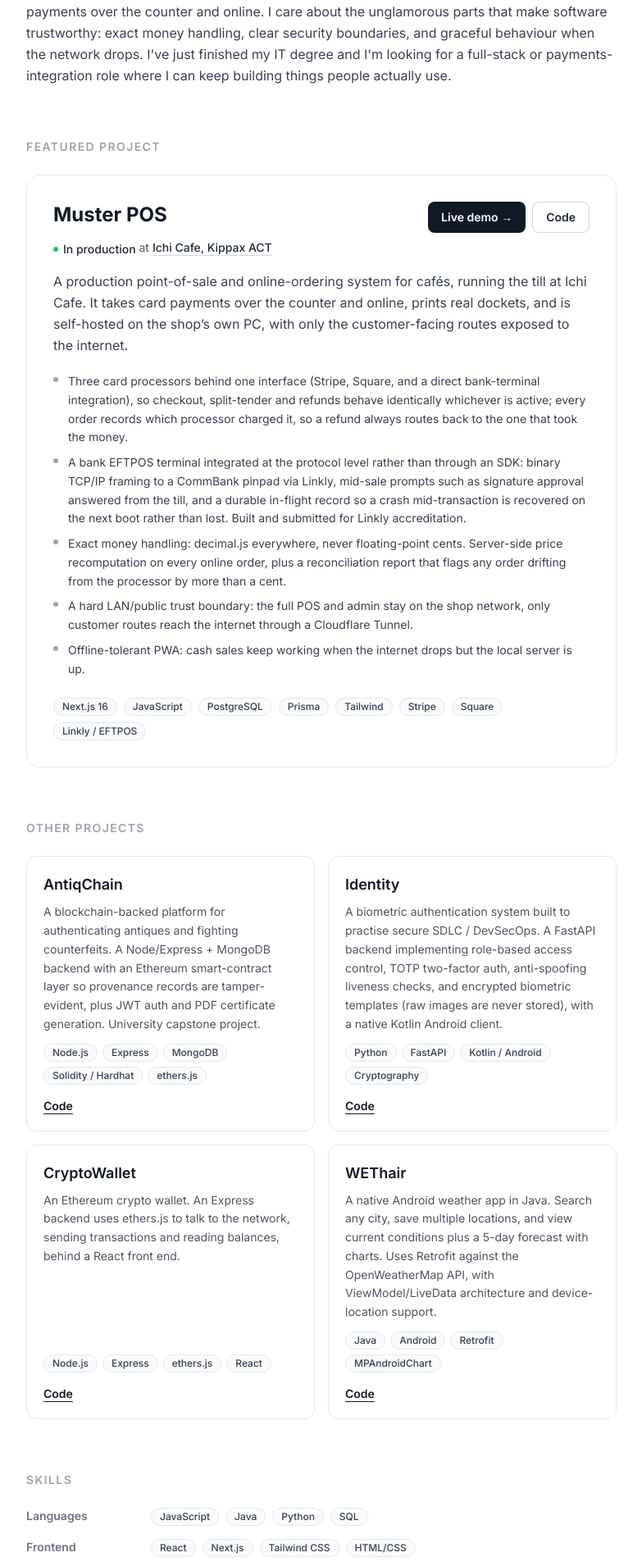
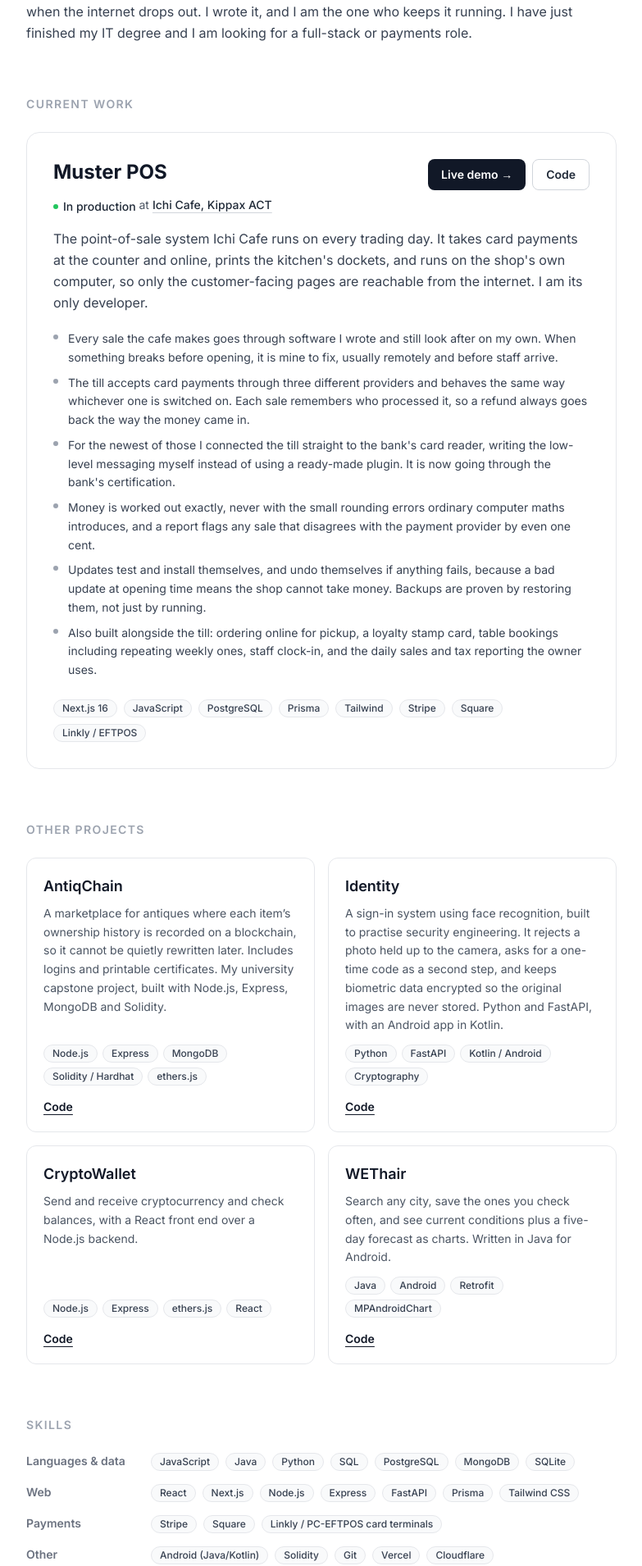
Before and after one commit to phuanh20001/portfolio, a Next.js app: page / in a window 1280 px wide. Shown: the part 530-2440 px from the top of the page at 82% size, without its empty margins (248-1031 px from the left). Built offline with nearby package versions, Linux system fonts and the light colour scheme.

Commit message:
Refine résumé content for clarity and update project descriptions to better reflect current work and skills

```diff
--- a/src/app/page.js
+++ b/src/app/page.js
@@ -119,7 +119,7 @@
       )}
 
       {/* ── Featured project: Muster POS ─────────────────────────────────── */}
-      <Section id="featured" title="Featured Project">
+      <Section id="featured" title="Current work">
         <article className="group rounded-2xl border border-gray-200 dark:border-gray-700 p-6 sm:p-8 transition duration-300 hover:border-gray-300 dark:hover:border-gray-600 hover:shadow-lg hover:shadow-gray-200/60 dark:hover:shadow-black/40">
           <div className="flex items-start justify-between gap-4 flex-wrap">
             <h3 className="text-2xl font-bold">{featuredProject.name}</h3>
--- a/src/data/profile.js
+++ b/src/data/profile.js
@@ -8,7 +8,7 @@
   name: 'Ngoc Phu Anh Nguyen',
   // The one line under your name. Aim for a role + specialty, e.g.
   // "Full-stack developer — I build production web apps end to end".
-  tagline: 'Full-stack developer who builds and ships production systems, with a focus on payments & integrations',
+  tagline: 'Full-stack developer. I build and look after the systems a business runs on, especially anything that touches money.',
   location: 'ACT, Australia',
 
   // Shown in the hero and footer. Delete any you don't use; the icons/links
@@ -24,25 +24,21 @@
 
   // 2–4 sentences. Who you are, what you're good at, what you're looking for.
   about:
-    "I'm a full-stack developer who likes taking systems all the way to " +
-    'production, not just to a demo. My strongest work is Muster POS, a ' +
-    'self-hosted point-of-sale and online-ordering platform that runs the ' +
-    'till at Ichi Cafe in Kippax, ACT, prints their dockets, and takes card ' +
-    'payments over the counter and online. I care ' +
-    'about the unglamorous parts that make software trustworthy: exact money ' +
-    'handling, clear security boundaries, and graceful behaviour when the ' +
-    "network drops. I've just finished my IT degree and I'm looking for a " +
-    'full-stack or payments-integration role where I can keep building things ' +
-    'people actually use.',
+    'I build software that a business actually runs on, not demos. My main work ' +
+    'is Muster POS, the system behind the counter at Ichi Cafe in Canberra: it ' +
+    "takes card payments in the shop and online, prints the kitchen's dockets, " +
+    'handles bookings and a loyalty card, and keeps selling when the internet ' +
+    'drops out. I wrote it, and I am the one who keeps it running. I have just ' +
+    'finished my IT degree and I am looking for a full-stack or payments role.',
 
   // Group your skills however you like. Add/remove groups and items freely.
+  // Kept short and moved below the work on purpose. A list of tool names proves
+  // nothing on its own; it is here mainly because keyword screening software reads it.
   skills: [
-    { group: 'Languages', items: ['JavaScript', 'Java', 'Python', 'SQL'] },
-    { group: 'Frontend', items: ['React', 'Next.js', 'Tailwind CSS', 'HTML/CSS'] },
-    { group: 'Backend', items: ['Node.js', 'Express', 'FastAPI', 'Prisma'] },
-    { group: 'Databases', items: ['PostgreSQL', 'MongoDB', 'SQLite'] },
-    { group: 'Payments & Web3', items: ['Stripe', 'Square', 'Linkly / EFTPOS', 'ethers.js', 'Solidity / Hardhat'] },
-    { group: 'Mobile & Cloud', items: ['Android (Java/Kotlin)', 'Vercel', 'Cloudflare Tunnel', 'Git'] },
+    { group: 'Languages & data', items: ['JavaScript', 'Java', 'Python', 'SQL', 'PostgreSQL', 'MongoDB', 'SQLite'] },
+    { group: 'Web', items: ['React', 'Next.js', 'Node.js', 'Express', 'FastAPI', 'Prisma', 'Tailwind CSS'] },
+    { group: 'Payments', items: ['Stripe', 'Square', 'Linkly / PC-EFTPOS card terminals'] },
+    { group: 'Other', items: ['Android (Java/Kotlin)', 'Solidity', 'Git', 'Vercel', 'Cloudflare', 'Windows server administration'] },
   ],
 
   // Work history. Most recent first. Delete the array if you have none yet and
@@ -54,7 +50,7 @@
     {
       qualification: 'Bachelor of Information Technology',
       institution: 'Crown Institute of Higher Education, Australia',
-      period: 'Completed 2026',
+      period: '2023–2026',
     },
     {
       qualification: 'Bachelor of English Pedagogy',
@@ -78,17 +74,18 @@
     url: 'https://ichicafekippax.com',
   },
   blurb:
-    'A production point-of-sale and online-ordering system for cafés, running ' +
-    'the till at Ichi Cafe. It takes card payments over the counter and ' +
-    'online, prints real dockets, and is self-hosted on the shop’s own PC, ' +
-    'with only the customer-facing routes exposed to the internet.',
+    'The point-of-sale system Ichi Cafe runs on every trading day. It takes card ' +
+    "payments at the counter and online, prints the kitchen's dockets, and runs on " +
+    "the shop's own computer, so only the customer-facing pages are reachable from " +
+    'the internet. I am its only developer.',
   // The engineering decisions that make it portfolio-worthy. Keep these tight.
   highlights: [
-    'Three card processors behind one interface (Stripe, Square, and a direct bank-terminal integration), so checkout, split-tender and refunds behave identically whichever is active; every order records which processor charged it, so a refund always routes back to the one that took the money.',
-    'A bank EFTPOS terminal integrated at the protocol level rather than through an SDK: binary TCP/IP framing to a CommBank pinpad via Linkly, mid-sale prompts such as signature approval answered from the till, and a durable in-flight record so a crash mid-transaction is recovered on the next boot rather than lost. Built and submitted for Linkly accreditation.',
-    'Exact money handling: decimal.js everywhere, never floating-point cents. Server-side price recomputation on every online order, plus a reconciliation report that flags any order drifting from the processor by more than a cent.',
-    'A hard LAN/public trust boundary: the full POS and admin stay on the shop network, only customer routes reach the internet through a Cloudflare Tunnel.',
-    'Offline-tolerant PWA: cash sales keep working when the internet drops but the local server is up.',
+    'Every sale the cafe makes goes through software I wrote and still look after on my own. When something breaks before opening, it is mine to fix, usually remotely and before staff arrive.',
+    'The till accepts card payments through three different providers and behaves the same way whichever one is switched on. Each sale remembers who processed it, so a refund always goes back the way the money came in.',
+    "For the newest of those I connected the till straight to the bank's card reader, writing the low-level messaging myself instead of using a ready-made plugin. It is now going through the bank's certification.",
+    'Money is worked out exactly, never with the small rounding errors ordinary computer maths introduces, and a report flags any sale that disagrees with the payment provider by even one cent.',
+    'Updates test and install themselves, and undo themselves if anything fails, because a bad update at opening time means the shop cannot take money. Backups are proven by restoring them, not just by running.',
+    'Also built alongside the till: ordering online for pickup, a loyalty stamp card, table bookings including repeating weekly ones, staff clock-in, and the daily sales and tax reporting the owner uses.',
   ],
   stack: ['Next.js 16', 'JavaScript', 'PostgreSQL', 'Prisma', 'Tailwind', 'Stripe', 'Square', 'Linkly / EFTPOS'],
   demoUrl: 'https://dreamy-cafe.vercel.app',
@@ -105,10 +102,10 @@
   {
     name: 'AntiqChain',
     blurb:
-      'A blockchain-backed platform for authenticating antiques and fighting ' +
-      'counterfeits. A Node/Express + MongoDB backend with an Ethereum ' +
-      'smart-contract layer so provenance records are tamper-evident, plus JWT ' +
-      'auth and PDF certificate generation. University capstone project.',
+      'A marketplace for antiques where each item’s ownership history is ' +
+      'recorded on a blockchain, so it cannot be quietly rewritten later. ' +
+      'Includes logins and printable certificates. My university capstone ' +
+      'project, built with Node.js, Express, MongoDB and Solidity.',
     stack: ['Node.js', 'Express', 'MongoDB', 'Solidity / Hardhat', 'ethers.js'],
     demoUrl: '',
     repoUrl: 'https://github.com/phuanh20001/AntiqueSystem',
@@ -117,11 +114,11 @@
   {
     name: 'Identity',
     blurb:
-      'A biometric authentication system built to practise secure SDLC / ' +
-      'DevSecOps. A FastAPI backend implementing role-based access control, ' +
-      'TOTP two-factor auth, anti-spoofing liveness checks, and encrypted ' +
-      'biometric templates (raw images are never stored), with a native Kotlin ' +
-      'Android client.',
+      'A sign-in system using face recognition, built to practise security ' +
+      'engineering. It rejects a photo held up to the camera, asks for a ' +
+      'one-time code as a second step, and keeps biometric data encrypted so ' +
+      'the original images are never stored. Python and FastAPI, with an ' +
+      'Android app in Kotlin.',
     stack: ['Python', 'FastAPI', 'Kotlin / Android', 'Cryptography'],
     demoUrl: '',
     repoUrl: 'https://github.com/phuanh20001/Identity',
@@ -130,9 +127,8 @@
   {
     name: 'CryptoWallet',
     blurb:
-      'An Ethereum crypto wallet. An Express backend uses ethers.js to talk to ' +
-      'the network, sending transactions and reading balances, behind a React ' +
-      'front end.',
+      'Send and receive cryptocurrency and check balances, with a React front ' +
+      'end over a Node.js backend.',
     stack: ['Node.js', 'Express', 'ethers.js', 'React'],
     demoUrl: '',
     repoUrl: 'https://github.com/phuanh20001/CryptoWallet',
@@ -141,10 +137,9 @@
   {
     name: 'WEThair',
     blurb:
-      'A native Android weather app in Java. Search any city, save multiple ' +
-      'locations, and view current conditions plus a 5-day forecast with charts. ' +
-      'Uses Retrofit against the OpenWeatherMap API, with ViewModel/LiveData ' +
-      'architecture and device-location support.',
+      'Search any city, save the ones you check often, and see current ' +
+      'conditions plus a five-day forecast as charts. Written in Java for ' +
+      'Android.',
     stack: ['Java', 'Android', 'Retrofit', 'MPAndroidChart'],
     demoUrl: '',
     repoUrl: 'https://github.com/phuanh20001/WEThair',
```
Also changed, not shown: resume.html (+44 -47 lines), 1 other file (tests, documents, lock files or other folders).
